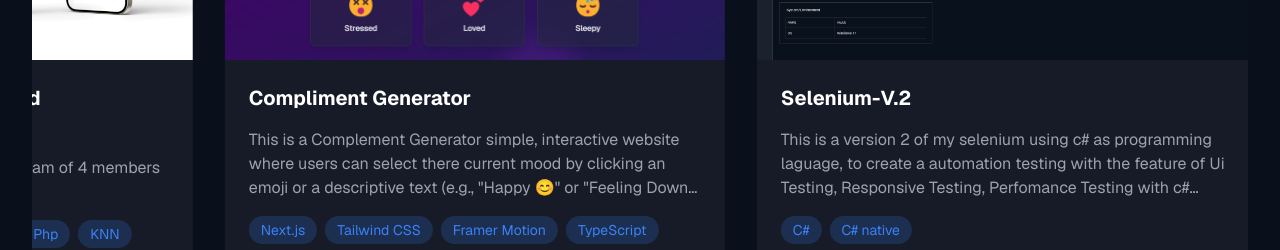
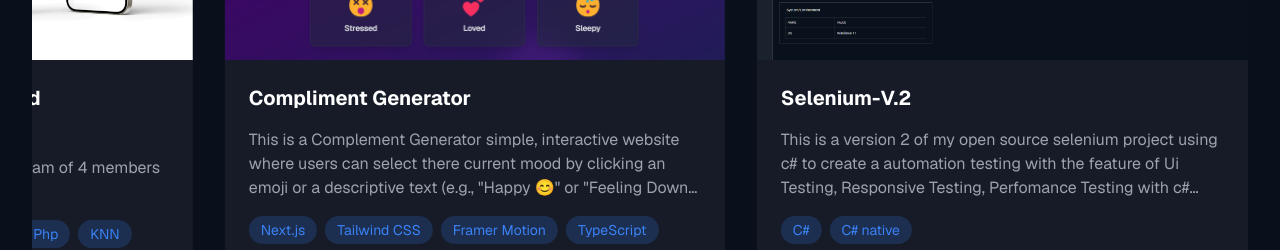
Before and after one commit to CodeDecoder13/Project-Webportfolio, a Next.js app in the folder my-app/: page / in a window 1280 px wide. Shown: the part 1260-1510 px from the top of the page. Built offline with nearby package versions, Linux system fonts and the light colour scheme; no server answers; the database is empty.

Commit message:
modify descriptioin of selenium project

```diff
--- a/my-app/src/components/Projects.tsx
+++ b/my-app/src/components/Projects.tsx
@@ -41,7 +41,7 @@ const Projects = () => {
     },
     {
       title: 'Selenium-V.2',
-      description: 'This is a version 2 of my selenium using c# as programming laguage, to create a automation testing with the feature of Ui Testing, Responsive Testing, Perfomance Testing with c# native.',
+      description: 'This is a version 2 of my open source selenium project using c# to create a automation testing with the feature of Ui Testing, Responsive Testing, Perfomance Testing with c# native.',
       technologies: ['C#', 'C# native'],
       imageUrl: '/projects/project4.png',
       githubUrl: 'https://github.com/CodeDecoder13/Selenium-V.2.git'
```
